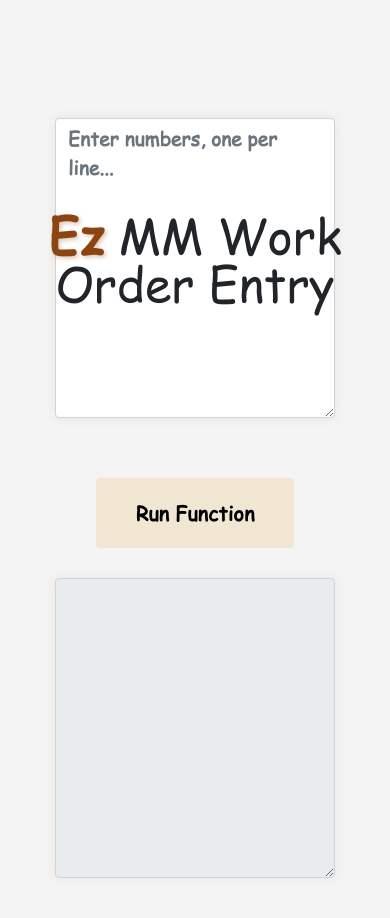
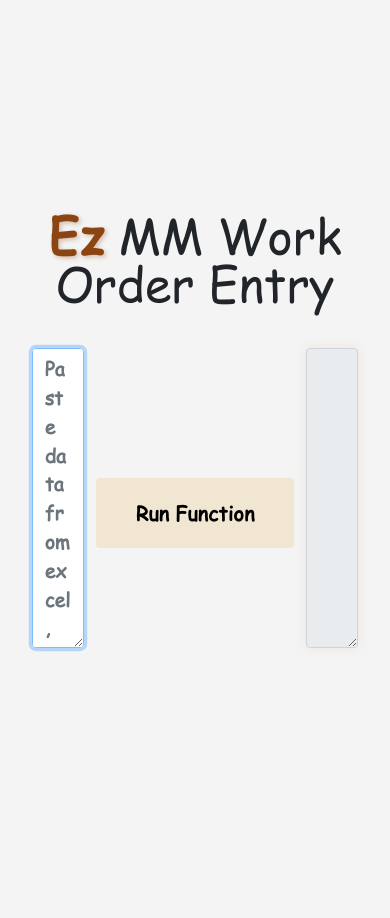
Before and after one commit to Tre21tyu/pm_hayai, a Flask app: page / in a window 390 px wide. After the commit the page ends 652 px from the top, so only its background shows below. Run offline with Flask 3, Linux system fonts and the light colour scheme; some libraries are stand-ins or nearby versions.

Commit message:
evening updates

```diff
--- a/static/scripts.js
+++ b/static/scripts.js
@@ -45,3 +45,40 @@ document.getElementById('runButton').addEventListener('click', () => {
   const outputData = sortAndGroupColumnData(inputData);
   document.getElementById('outputData').value = outputData;
 });
+
+
+document.querySelectorAll('.ez-highlight').forEach(element => {
+  element.addEventListener('mouseenter', () => {
+    // Add the animation class
+    element.style.animation = 'ezScaleOut 1.1s ease-in-out forwards';
+
+    // Remove the animation class after the animation duration
+    element.addEventListener('animationend', () => {
+      element.style.animation = '';
+    }, { once: true });
+  });
+});
+
+
+document.querySelector('.ez-highlight').addEventListener('click', () => {
+  // List of fonts to toggle through
+  const fonts = [
+    "'Comic Sans MS', sans-serif",
+    "'Lato', sans-serif",
+    "'Arial', sans-serif",
+    "'Courier New', monospace",
+    "'Georgia', serif"
+  ];
+
+  // Track the current font index
+  let currentFontIndex = parseInt(document.body.dataset.fontIndex || "0");
+
+  // Update to the next font in the list
+  currentFontIndex = (currentFontIndex + 1) % fonts.length;
+  document.body.dataset.fontIndex = currentFontIndex; // Save the index
+
+  // Apply the new font to the page
+  const newFont = fonts[currentFontIndex];
+  document.documentElement.style.fontFamily = newFont;
+  document.body.style.fontFamily = newFont;
+});
--- a/static/styles.css
+++ b/static/styles.css
@@ -40,22 +40,12 @@ body {
   width: 100%;
   z-index: 20;
   text-align: center;
-  pointer-events: none; /* Prevent header from interfering with interactions */
-}
-
-.centered-container {
-  width: 100%;
-  max-width: 1200px;
-  display: flex;
-  justify-content: center;
-  align-items: center;
-  padding-top: 20vh; /* Increased top padding to create more space from header */
-  margin-top: 50px;
+  margin-top: 145px;
 }
 
 .ez-header {
-  font-size: clamp(48px, 6vw, 72px); /* Responsive font size */
-  margin-top: 145px;
+  font-size: clamp(48px, 6vw, 72px);
+  margin: 0;
   line-height: 1;
 }
 
@@ -63,14 +53,12 @@ body {
   color: #8B4513;
   font-weight: bold;
   text-shadow: 2px 2px 4px rgba(139, 69, 19, 0.3);
-  transition: all 0.3s ease;
   display: inline-block;
+  transition: color 0.3s ease;
 }
 
 .ez-highlight:hover {
   color: #A0522D;
-  animation: ezScaleOut 1.5s 1;
-  cursor: pointer;
 }
 
 @keyframes ezScaleOut {
@@ -78,7 +66,7 @@ body {
     transform: scale(1);
   }
   50% {
-    transform: scale(1.5);
+    transform: scale(5.1);
   }
   100% {
     transform: scale(1);
@@ -91,8 +79,8 @@ body {
   display: flex;
   justify-content: center;
   align-items: center;
-  padding-top: 10vh; /* Responsive top padding */
-  margin-top: 50px; /* Add spacing between header and input/output */
+  padding-top: 10vh;
+  margin-top: 50px;
 }
 
 .input-wrapper {
@@ -100,26 +88,20 @@ body {
   display: flex;
   justify-content: center;
   align-items: center;
-  margin-bottom: 30px; /* Add spacing between input/output and button */
+  margin-bottom: 30px;
 }
 
 .input-group {
-  width: 40%; /* Increased from 35% */
-  max-width: 500px; /* Increased max-width */
-  margin: 0 3vw; /* Increased margin between boxes */
-}
-
-.button-container {
-  display: flex;
-  justify-content: center;
-  align-items: center;
+  width: 40%;
+  max-width: 500px;
+  margin: 0 3vw;
 }
 
 textarea {
   width: 100%;
-  height: 60vh; /* Increased height */
-  max-height: 600px; /* Increased max-height */
-  min-height: 300px; /* Increased min-height */
+  height: 60vh;
+  max-height: 600px;
+  min-height: 300px;
   resize: both;
   border: 2px solid #e6d8c3;
   box-shadow: 0 0 10px rgba(230, 216, 195, 0.5);
@@ -139,12 +121,6 @@ textarea::placeholder {
   font-weight: bold;
 }
 
-#outputData::placeholder {
-  font-size: 1.2em;
-  color: #888;
-  font-weight: bold;
-}
-
 #runButton {
   transition: transform 0.3s ease, box-shadow 0.3s ease;
   background-color: #f0e6d2;
@@ -154,35 +130,13 @@ textarea::placeholder {
   font-size: clamp(20px, 3vw, 24px);
   font-weight: bold;
   white-space: nowrap;
-  margin-top: 30px; /* Add spacing between input/output and button */
+  margin-top: 30px;
 }
 
 #runButton:hover {
   transform: scale(1.1);
   box-shadow: 0 0 15px rgba(240, 230, 210, 0.8);
 }
-
-@media screen and (max-width: 768px) {
-  .input-wrapper {
-    flex-direction: column;
-  }
-
-  .input-group {
-    width: 80%;
-    margin: 10px 0;
-  }
-
-  .button-container {
-    margin: 20px 0;
-  }
-}
-
-/* Custom scrollbar styles for the textareas */
-textarea::-webkit-scrollbar {
-  width: 10px; /* Width of the scrollbar */
-  height: 10px; /* Height for horizontal scrollbar (if necessary) */
-}
-
 textarea::-webkit-scrollbar-thumb {
   background-color: #888; /* Color of the scrollbar thumb */
   border-radius: 10px; /* Rounded corners for the thumb */
--- a/templates/index.html
+++ b/templates/index.html
@@ -19,7 +19,7 @@
         <div class="input-wrapper d-flex justify-content-center align-items-center">
           <!-- Input Group 1 (left) -->
           <div class="input-group input-group-left">
-            <textarea id="inputData" class="form-control rounded" rows="5" placeholder="Enter numbers, one per line..."></textarea>
+            <textarea autofocus id="inputData" class="form-control rounded" rows="5" placeholder="Paste data from excel, or enter one number per line"></textarea>
           </div>
 
           <!-- Button in the middle -->
```
